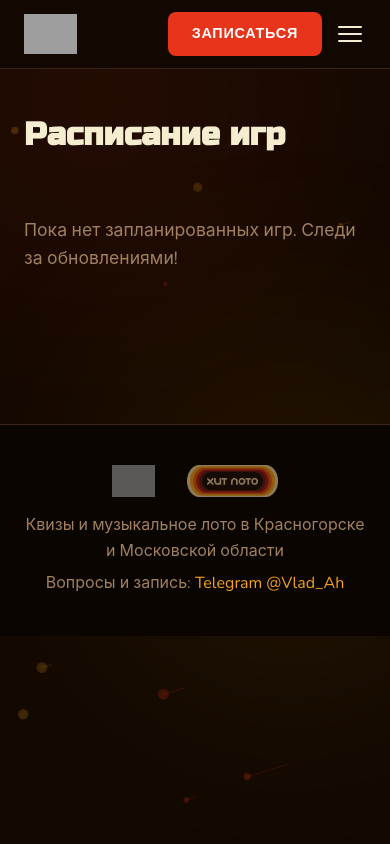
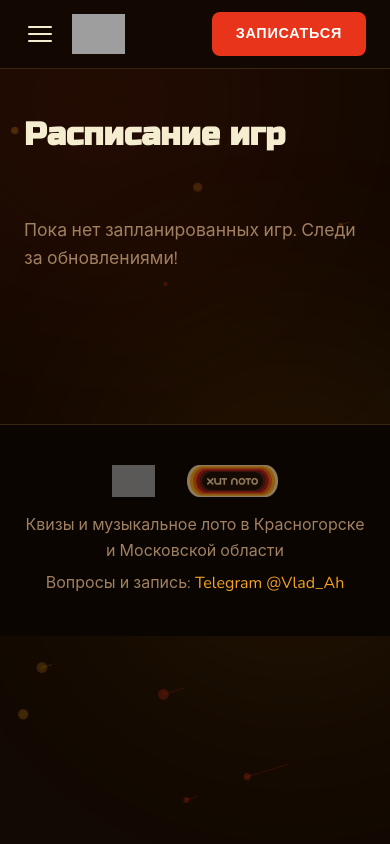
Before and after one commit to Clavdia-coder/quiz-site, a FastAPI app: page /schedule in a window 390 px wide. Run offline with FastAPI, Linux system fonts and the light colour scheme; grey boxes are pictures that could not be loaded.

Commit message:
fix: mobile header — burger left, logo center, cta right
Co-Authored-By: Claude Sonnet 4.6 <noreply@anthropic.com>

```diff
--- a/static/style.css
+++ b/static/style.css
@@ -78,17 +78,19 @@ a:hover { color: var(--cream); }
     position: sticky; top: 0; z-index: 100;
     backdrop-filter: blur(12px);
 }
+/* Desktop: burger hidden, logo left, links center, cta right */
 .site-nav { display: flex; align-items: center; justify-content: space-between; gap: 1rem; }
+.logo { order: 1; }
 .logo img { height: 40px; display: block; }
-.nav-links { list-style: none; display: flex; gap: 1.25rem; align-items: center; }
+.nav-links { list-style: none; display: flex; gap: 1.25rem; align-items: center; order: 2; }
 .nav-links a { color: var(--cream); font-weight: 700; font-size: .85rem; text-transform: uppercase; letter-spacing: .04em; }
 .nav-links a:hover { color: var(--orange); }
-.nav-right { display: flex; align-items: center; gap: .75rem; }
-.nav-cta { white-space: nowrap; }
+.nav-cta { order: 3; white-space: nowrap; }
 
 .nav-burger {
     display: none; flex-direction: column; gap: 5px;
     background: none; border: none; cursor: pointer; padding: 4px;
+    order: 0;
 }
 .nav-burger span { display: block; width: 24px; height: 2px; background: var(--cream); border-radius: 2px; transition: transform .25s, opacity .25s; }
 .nav-burger.is-open span:nth-child(1) { transform: translateY(7px) rotate(45deg); }
@@ -278,8 +280,11 @@ select option { background: var(--surface); }
     .hero-photo-card { flex: 1; }
     .split-head { grid-template-columns: 1fr; gap: .5rem; }
     .split-head .eyebrow { writing-mode: horizontal-tb; transform: none; }
-    .nav-burger { display: flex; }
-    .nav-links { display: none; flex-direction: column; position: absolute; top: 100%; left: 0; right: 0; background: rgba(18,9,2,.98); border-bottom: 1px solid var(--border); padding: 1rem 1.5rem 1.5rem; gap: 1rem; z-index: 99; }
+    /* Mobile header: burger left | logo center | cta right */
+    .nav-burger { display: flex; order: 1; }
+    .logo { order: 2; flex: 1; text-align: center; }
+    .nav-cta { order: 3; }
+    .nav-links { display: none; flex-direction: column; position: absolute; top: 100%; left: 0; right: 0; background: rgba(18,9,2,.98); border-bottom: 1px solid var(--border); padding: 1rem 1.5rem 1.5rem; gap: 1rem; z-index: 99; order: 4; }
     .nav-links li a { font-size: .95rem; padding: .25rem 0; display: block; }
     .nav-links.is-open { display: flex; }
     .formats-grid { grid-template-columns: 1fr; }
--- a/templates/base.html
+++ b/templates/base.html
@@ -18,6 +18,9 @@
 
     <header class="site-header">
         <nav class="container site-nav">
+            <button class="nav-burger" id="nav-burger" aria-label="Меню" aria-expanded="false">
+                <span></span><span></span><span></span>
+            </button>
             <a href="/" class="logo"><img src="/static/images/logo-quiz.png" alt="Поумничай мне тут!"></a>
             <ul class="nav-links" id="nav-links">
                 <li><a href="/#formats">Форматы</a></li>
@@ -26,12 +29,7 @@
                 <li><a href="/#faq">FAQ</a></li>
                 <li><a href="/#contacts">Контакты</a></li>
             </ul>
-            <div class="nav-right">
-                <a href="/schedule" class="btn btn-primary nav-cta">Записаться</a>
-                <button class="nav-burger" id="nav-burger" aria-label="Меню" aria-expanded="false">
-                    <span></span><span></span><span></span>
-                </button>
-            </div>
+            <a href="/schedule" class="btn btn-primary nav-cta">Записаться</a>
         </nav>
     </header>
 
```
